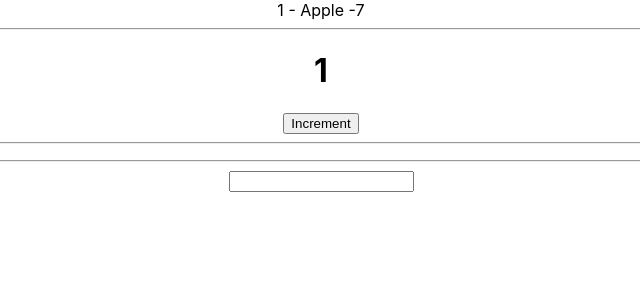
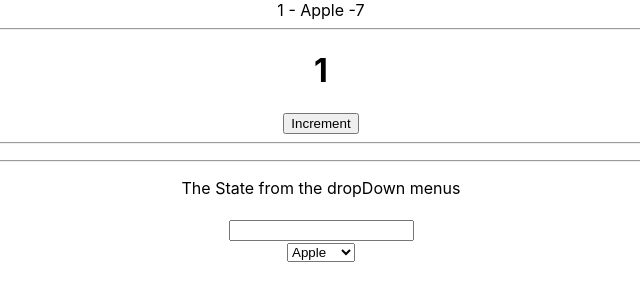
Before and after one commit to paudel54/React_Interview, a React (Create React App) app in the folder ts-app/: page / in a window 1280 px wide. Shown: the top 300 px of the page, without its empty margins (319-959 px from the left). Built offline with nearby package versions, Linux system fonts and the light colour scheme.

Commit message:
working with dropdown html select type

```diff
--- a/ts-app/src/App.tsx
+++ b/ts-app/src/App.tsx
@@ -8,14 +8,19 @@ function App() {
   const [counter, setCounter] = useState<number>(1);
   // state for inputes or onChnage events.
   const [txt, setTxt] = useState<string>("");
+  const [select, setSelect] = useState<string>("");
 
   const btnHandler = (e: React.MouseEvent<HTMLButtonElement>): void => {
     setCounter(counter + 1);
   };
 
-  // Typescript of input handler
+  // Typescript of input handler: it does not returns anything so it's return type is void:
   const inputChangeHandler = (e: React.ChangeEvent<HTMLInputElement>): void => {
     setTxt(e.target.value);
+  };
+
+  const selectHandler = (e: React.ChangeEvent<HTMLSelectElement>): void => {
+    setSelect(e.target.value);
   };
 
   return (
@@ -28,7 +33,17 @@ function App() {
       <hr />
       <p>{txt}</p>
       <hr />
+      <p>The State from the dropDown menus</p>
+      <h1> {select}</h1>
       <input type="text" onChange={inputChangeHandler} />
+      <div>
+        <select onChange={selectHandler}>
+          <option value="Apple">Apple</option>
+          <option value="Banana">Banana</option>
+          <option value="Grapes">Grapes</option>
+          <option value="Orange">Orange</option>
+        </select>
+      </div>
     </div>
   );
 }
```
Also changed, not shown: 1 other file (tests, documents, lock files or other folders).
